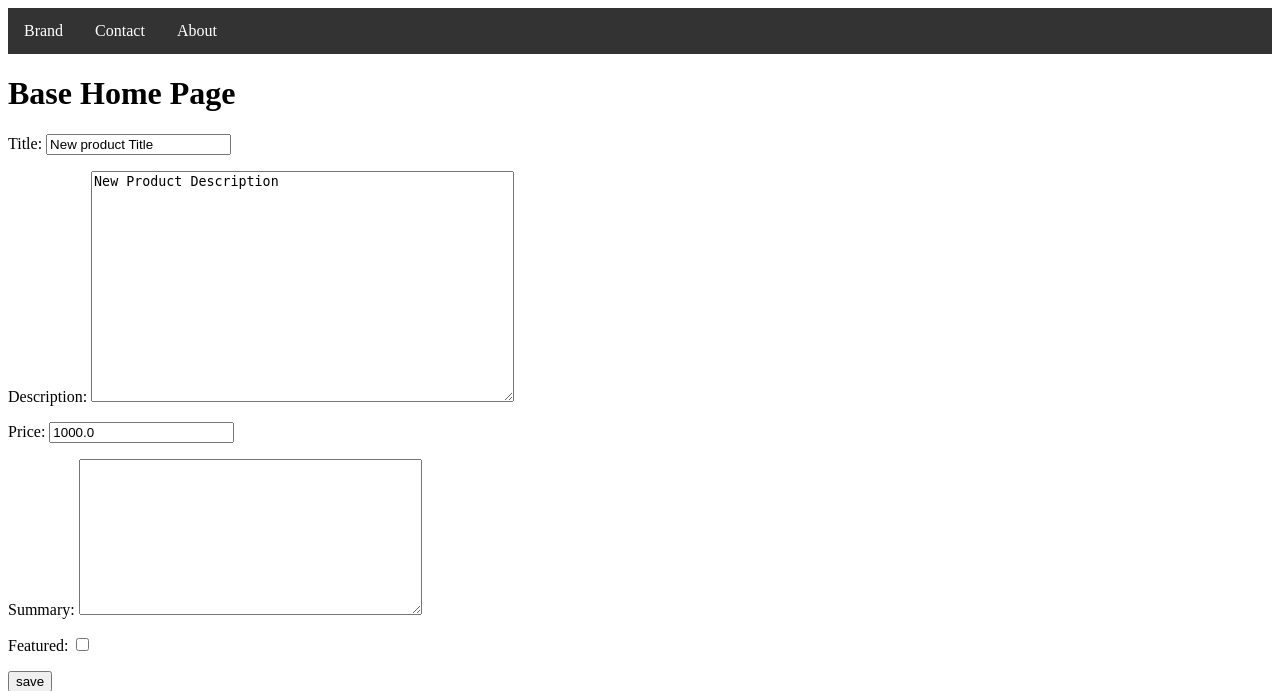
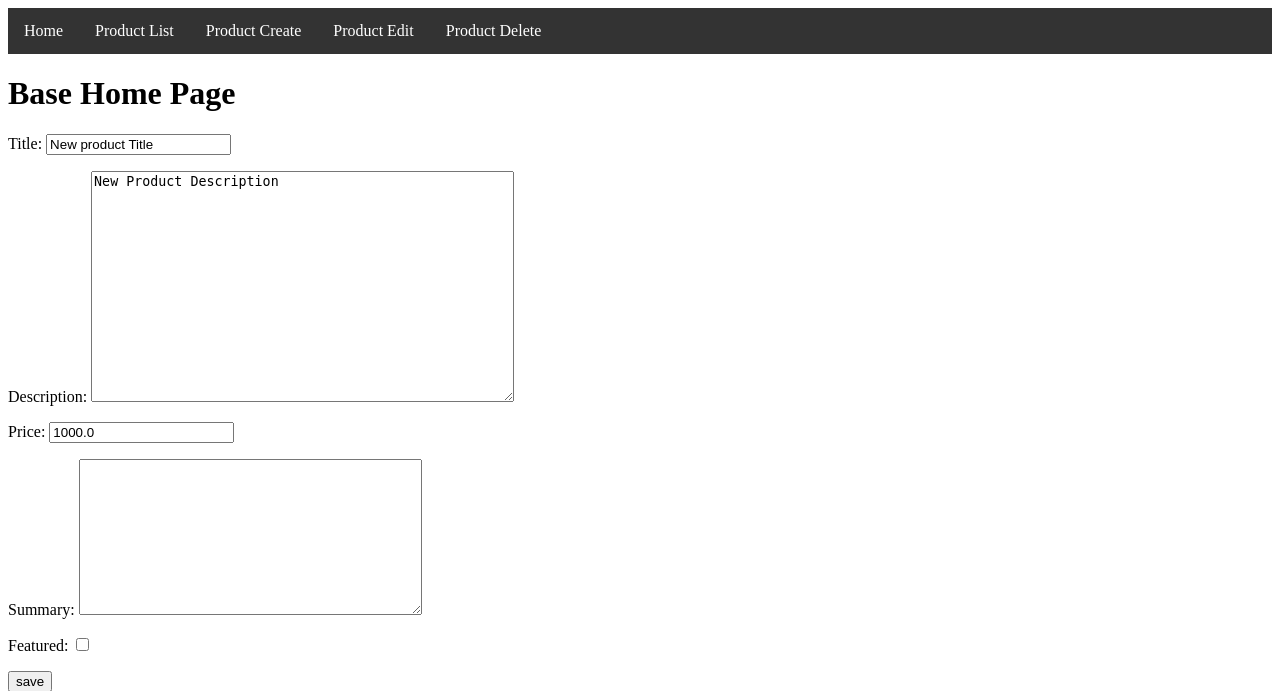
Before and after one commit to nelsonfassis/learndjango, a Django app: page /product_create/ in a window 1280 px wide. Shown: the top 691 px of the page. Run offline with Django 3.2, Linux system fonts and the light colour scheme; some libraries are stand-ins or nearby versions.

Commit message:
Add list and delete pages

```diff
--- a/learndjango/urls.py
+++ b/learndjango/urls.py
@@ -17,7 +17,7 @@ from django.contrib import admin
 from django.urls import path
 
 from pages.views import home_view, contact_view, about_view
-from products.views import product_detail_view, product_create_view, product_edit_view
+from products.views import product_detail_view, product_create_view, product_edit_view, product_delete_view, product_list_view
 
 urlpatterns = [
     path('', home_view, name='home'),
@@ -25,6 +25,8 @@ urlpatterns = [
     path('about/', about_view, name='about'),
     path('product/', product_detail_view, name='product'),
     path('product_create/', product_create_view, name='product_create'),
-    path('product_edit/', product_edit_view, name='product_edit'),
+    path('product_edit/<int:product_id>/', product_edit_view, name='product_edit'),
+    path('product_list/', product_list_view, name='product_list'),
+    path('product_delete/<int:product_id>/', product_delete_view, name='product_delete'),
     path('admin/', admin.site.urls),
 ]
--- a/products/forms.py
+++ b/products/forms.py
@@ -31,12 +31,39 @@ class ProductCreateForm(forms.ModelForm):
             'summary',
             'featured'
         ]
-    # def clean_title(self,*args, **kwargs):
-    #     title = self.cleaned_data.get("title")
-    #     if not "CFE" in title:
-    #         raise forms.ValidationError("This is not a valid Title")
-    #     else:
-    #         return title
+
+
+class ProductDeleteForm(forms.ModelForm):
+    title = forms.CharField(
+        required=True,
+        widget=forms.TextInput(
+            attrs={
+                "placeholder":"Delete product title."
+            }
+        )
+    )
+    description = forms.CharField(
+        required=False,
+        widget=forms.Textarea(
+            attrs={
+                "placeholder": "Description field",
+                "class": "class_name",
+                "rows": 15,
+                "cols": 50
+            }
+        )
+    )
+    summary = forms.CharField(required=False)
+    price = forms.DecimalField(initial=1000.00)
+    class Meta:
+        model = Product
+        fields = [
+            'title',
+            'description',
+            'price',
+            'summary',
+            'featured'
+        ]
 
 
 class RawProductCreateForm(forms.Form):
--- a/products/views.py
+++ b/products/views.py
@@ -1,6 +1,6 @@
-from django.shortcuts import render
+from django.shortcuts import render, get_object_or_404, redirect
 from .models import Product
-from .forms import ProductCreateForm, RawProductCreateForm
+from .forms import ProductCreateForm, RawProductCreateForm, ProductDeleteForm
 # Create your views here.
 def product_detail_view(request):
     obj = Product.objects.get(id=1)
@@ -26,8 +26,9 @@ def product_create_view(request):
 
     return render(request, "products/products_create.html", context)
 
-def product_edit_view(request):
-    obj = Product.objects.get(id=1)
+def product_edit_view(request, product_id):
+    # obj = Product.objects.get(id=product_id)
+    obj = get_object_or_404(Product,id=product_id)
     form = ProductCreateForm(request.POST or None, instance=obj)
     if form.is_valid():
         form.save()
@@ -39,18 +40,20 @@ def product_edit_view(request):
 
     return render(request, "products/products_create.html", context)
 
+def product_delete_view(request, product_id):
+    obj = get_object_or_404(Product,id=product_id)
+    if request.method == "POST":
+        obj.delete()
+        return redirect('../../../')
+    context = {
+        'object': obj
+    }
 
-# def product_create_view(request):
-#     form = RawProductCreateForm()
-#     if request.method == "POST":
-#         form = RawProductCreateForm(request.POST)
-#         if form.is_valid():
-#             print(form.cleaned_data)
-#             Product.objects.create(**form.cleaned_data)
-#         else:
-#             print(form.errors)
+    return render(request, "products/products_delete.html", context)
 
-#     context = {
-#         "form": form
-#     }
-#     return render(request, "products/products_create.html", context)
+def product_list_view(request):
+    queryset = Product.objects.all()
+    context = {
+        "object_list": queryset
+    }
+    return render(request, "products/products_list.html", context)
--- a/templates/navbar.html
+++ b/templates/navbar.html
@@ -1,9 +1,12 @@
 <div>
     <nav>
         <ul>
-            <li><a href="#">Brand</a></li>
-            <li><a href="#">Contact</a></li>
-            <li><a href="#">About</a></li>
+            <li><a href="/">Home</a></li>
+            <li><a href="/product_list/">Product List</a></li>
+            <li><a href="/product_create/">Product Create</a></li>
+            <li><a href="/product_edit/">Product Edit</a></li>
+            <li><a href="/product_delete/">Product Delete</a></li>
+
         </ul>
     </nav>
 </div>
```
Also changed, not shown: products/templates/products/products_delete.html (added, +19 -0 lines), products/templates/products/products_list.html (added, +12 -0 lines).
